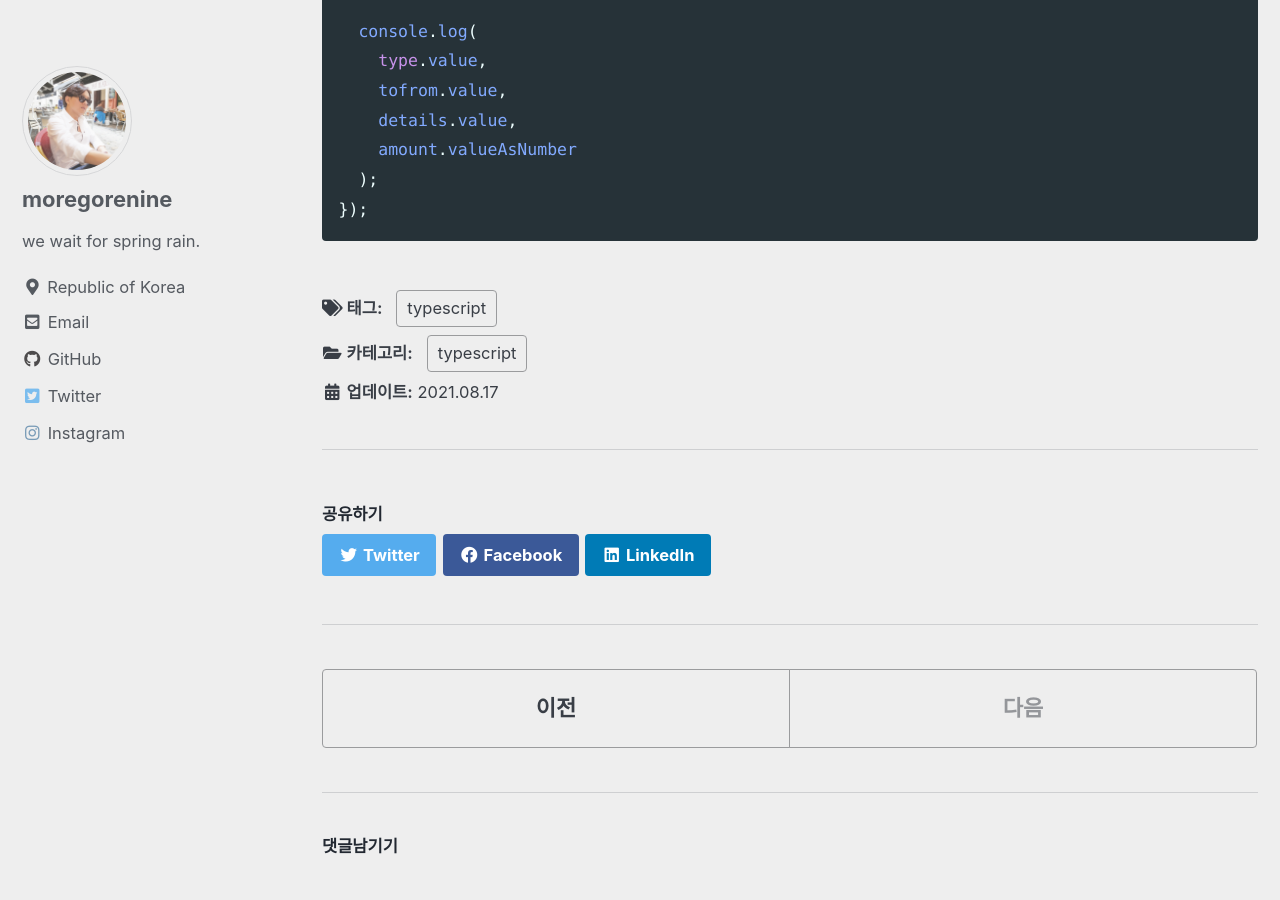
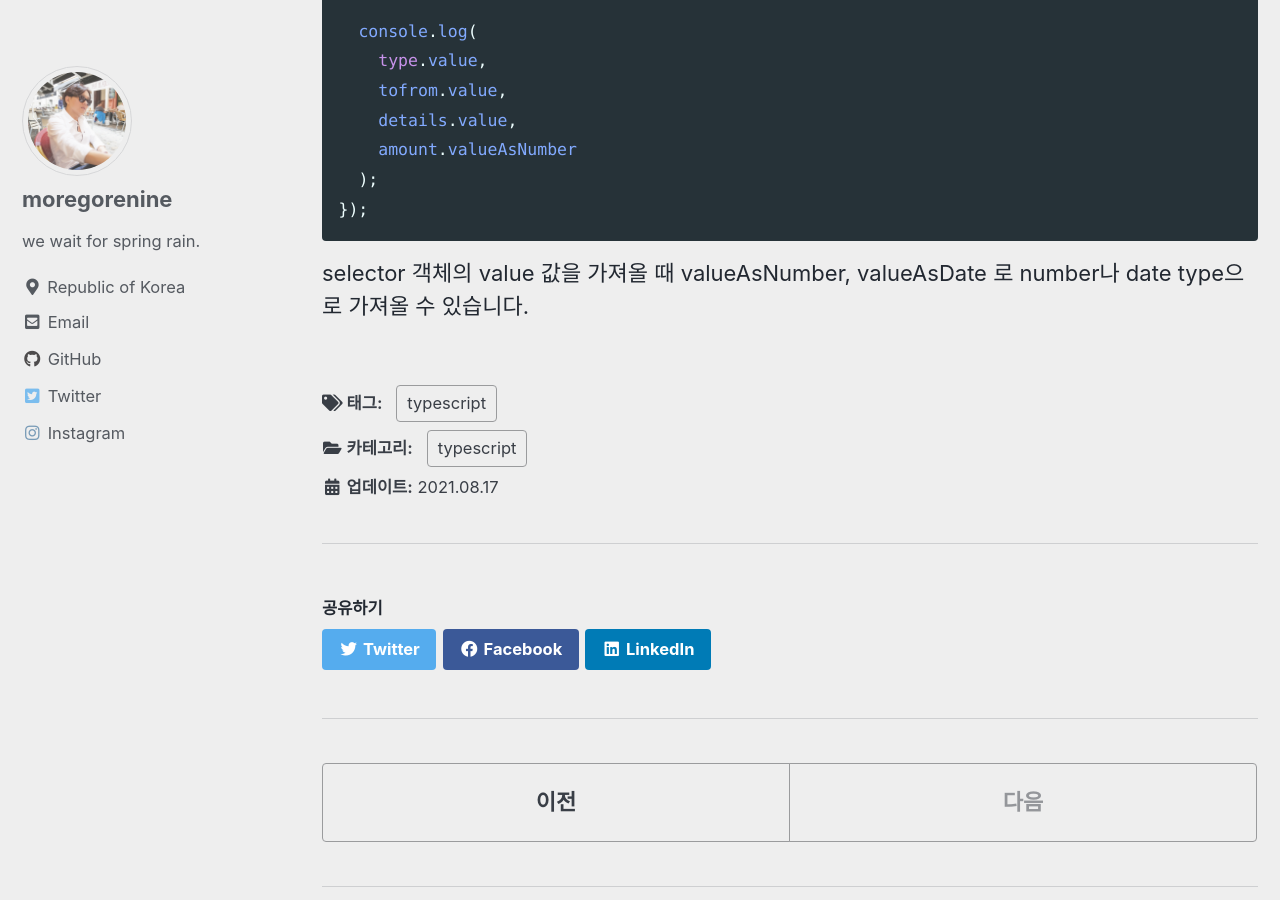
Before and after one commit to moregorenine/moregorenine.github.io, a Jekyll site: the page built from _posts/typescript/2021-8-17-typescript.md, in a window 1280 px wide and 900 px high, scrolled down 10526 px. Built offline with Jekyll 4.4.1, drawn with Linux system fonts in a browser that asks for light colours; cached includes are drawn as plain includes; comment, search, counter and statistics services are not loaded.

Commit message:
update _posts/typescript/2021-8-17-typescript.md

````diff
--- a/_posts/typescript/2021-8-17-typescript.md
+++ b/_posts/typescript/2021-8-17-typescript.md
@@ -298,6 +298,7 @@ logDetails = (ninja: {name: string, age: number}) => {
 </body>
 </html>
 ```
+
 `.ts typescript` file
 ```typescript
 const anchor = document.querySelector('a')!;
@@ -327,3 +328,4 @@ form.addEventListener('submit', (e: Event) => {
   );
 });
 ```
+selector 객체의 value 값을 가져올 때 valueAsNumber, valueAsDate 로 number나 date type으로 가져올 수 있습니다.
````
